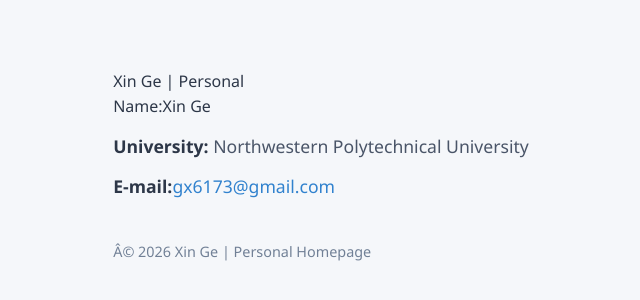
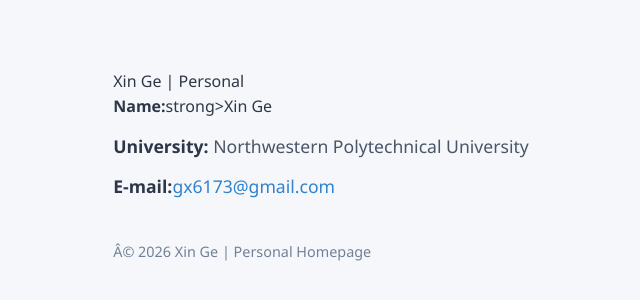
Before and after one commit to gx6173-creator/Xin.github.io, a plain HTML site: page index.html in a window 1280 px wide. Shown: the part 234-534 px from the top of the page, 319-959 px from the left. Drawn offline with Linux system fonts and the light colour scheme.

Commit message:
Update index.html

```diff
--- a/index.html
+++ b/index.html
@@ -72,7 +72,7 @@
         }
     </style>
 <body>
-<div class="card<h1 class="name">Name:Xin Ge</h1>
+<div class="card<h1 class="name"><strong>Name:</strong>strong>Xin Ge</h1>
 <p class="info-item"><strong>University:</strong> Northwestern Polytechnical University</p>
         <p class="info-item"></strong><a href="mailto:gx6173@gmail.com" class="email-link"><strong>E-mail:</strong>gx6173@gmail.com</a></div><div class="footer">
         © 2026 Xin Ge | Personal Homepage
```
